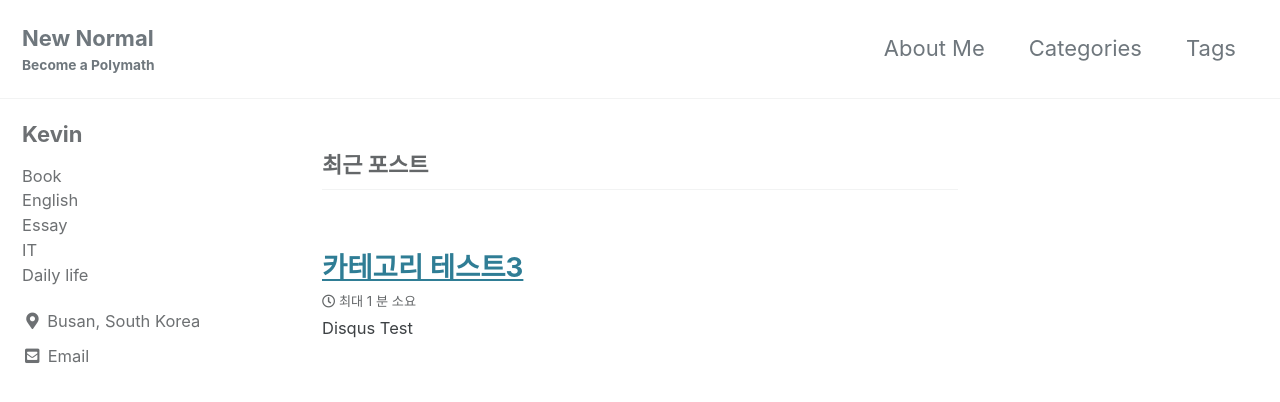
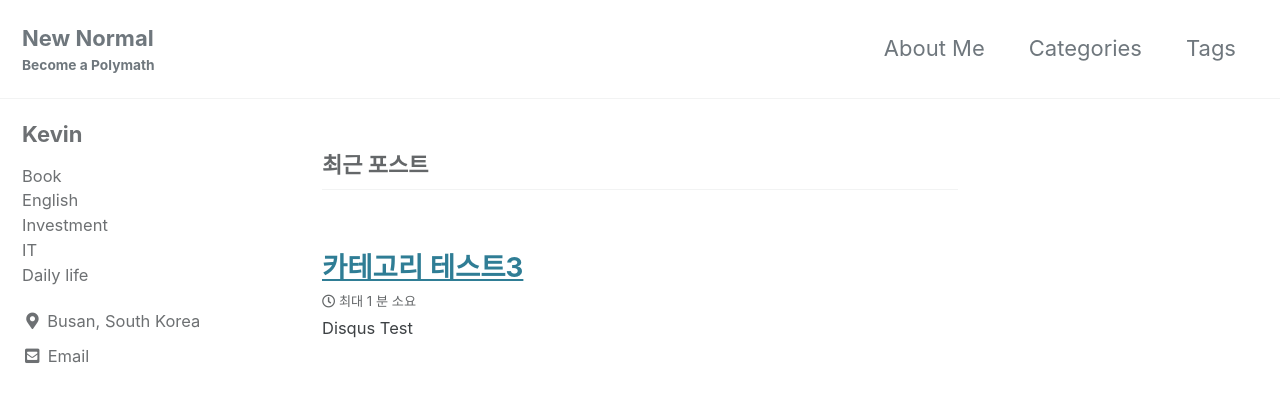
Before and after one commit to letsgokevin/readyfornewnormal.github.io, a Jekyll site: the page built from index.html, in a window 1280 px wide. Shown: the top 402 px of the page. Built offline with Jekyll 4.4.1, drawn with Linux system fonts in a browser that asks for light colours; cached includes are drawn as plain includes; some web fonts are replaced; the list of posts is cut into pages by our own code.

```diff
--- a/_config.yml
+++ b/_config.yml
@@ -96,7 +96,7 @@ analytics:
 author:
   name             : "Kevin"
   avatar           : # "/assets/images/meme.jpg"
-  bio              : "Book<br/>English<br/>Essay<br/>IT<br/>Daily life"
+  bio              : "Book<br/>English<br/>Investment<br/>IT<br/>Daily life"
   location         : "Busan, South Korea"
   email            :
   links:
--- /dev/null
+++ b/robots.txt
@@ -0,0 +1,3 @@
+User-agent: *
+Allow: /
+Sitemap: https://readyfornewnormal.github.io/sitemap.xml
```
